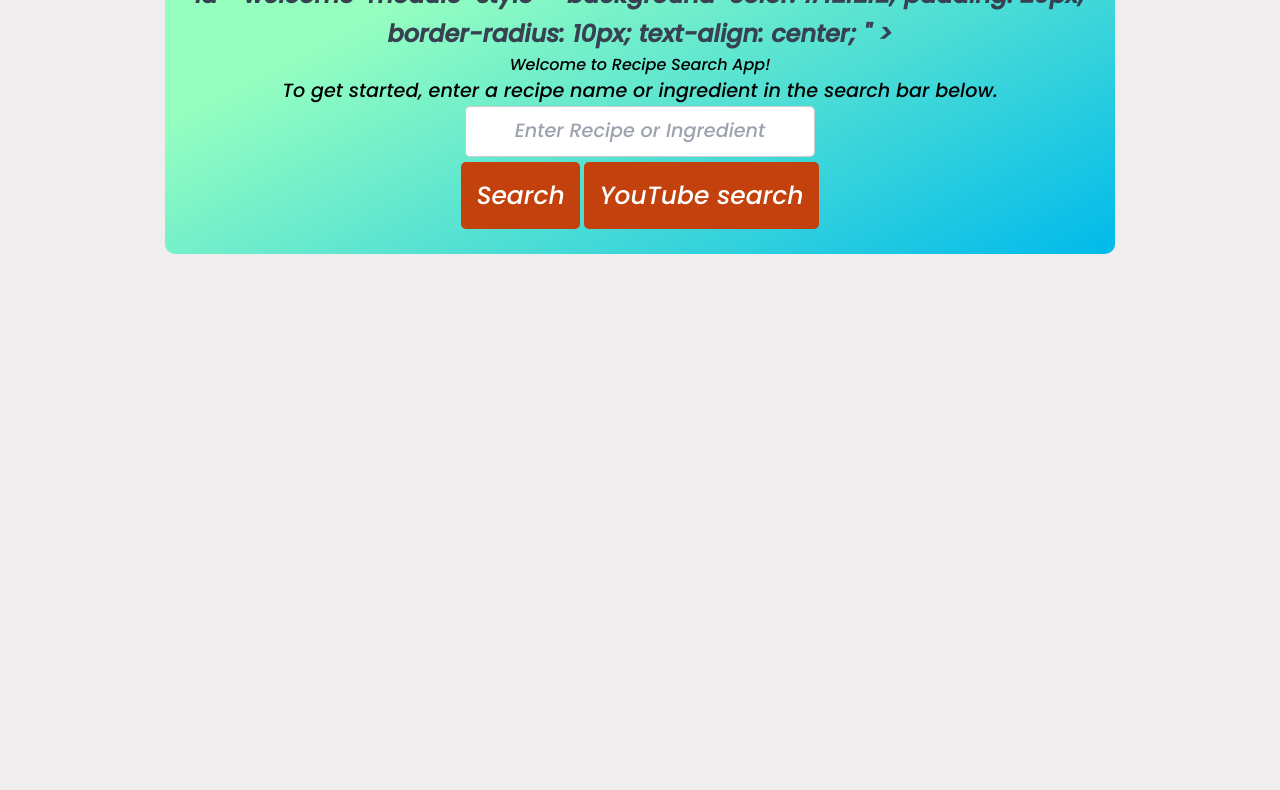
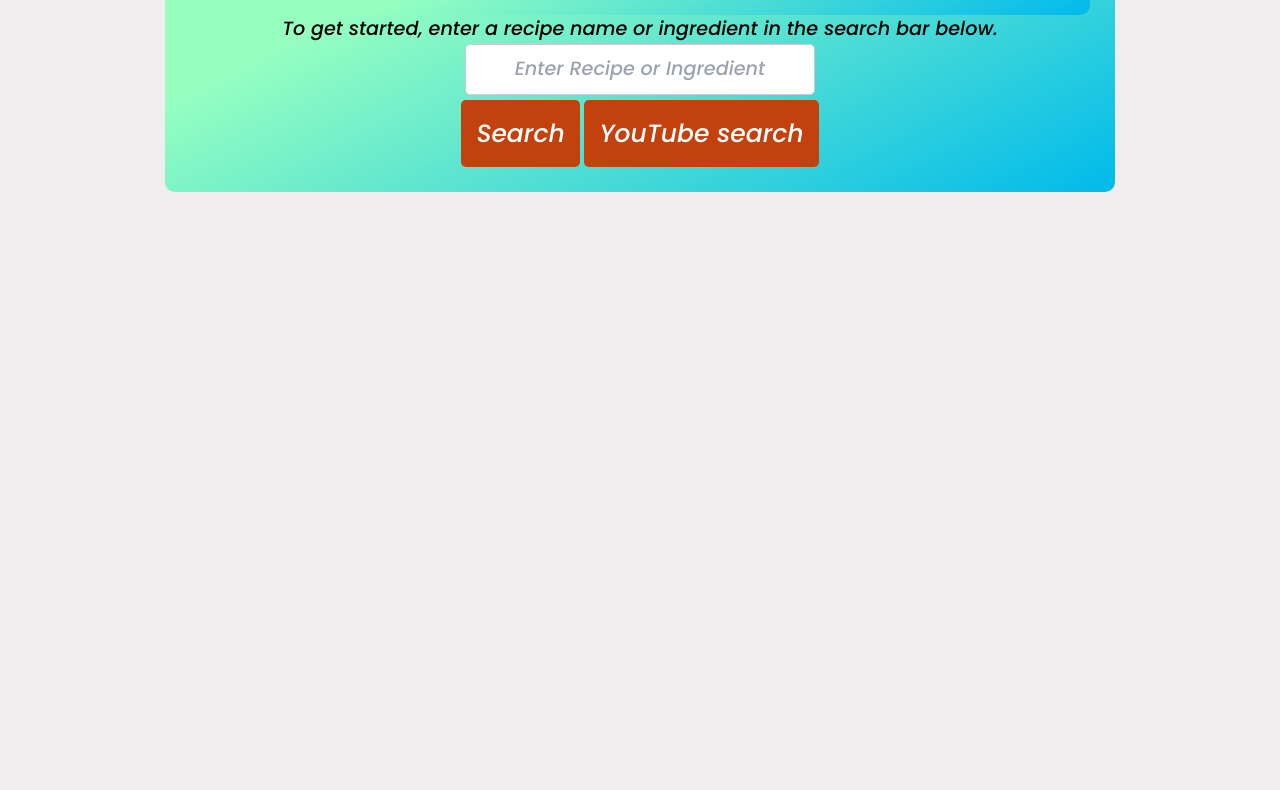
Before and after one commit to AvenP/recipe-search-app, a website: page index.html in a window 1280 px wide. Shown: the part 158-948 px from the top of the page. Drawn offline with nearby package versions, Linux system fonts and the light colour scheme.

Commit message:
Update index.html

```diff
--- a/index.html
+++ b/index.html
@@ -140,7 +140,7 @@
       <h1 class="text-orange-700 font-bold text-5xl">
         Welcome to Recipes Now!
       </h1>
-      <p class="text-gray-700 font-semibold leading-relaxed text-2xl">
+      <p class="text-gray-700 font-semibold leading-relaxed text-2xl"
       id="welcome-module"
       style="
         background-color: #f2f2f2;
@@ -149,7 +149,6 @@
         text-align: center;
       "
     >
-      <h1>Welcome to Recipe Search App!</h1>
       <p>
         To get started, enter a recipe name or ingredient in the search bar
         below.
@@ -166,7 +165,6 @@
       </form>
       <button type="button" id="search-button">Search</button>
       <button type="button" id="videos-button">YouTube search</button>
-
     </div>
     <main>
       <div id="results-container"></div>
```
